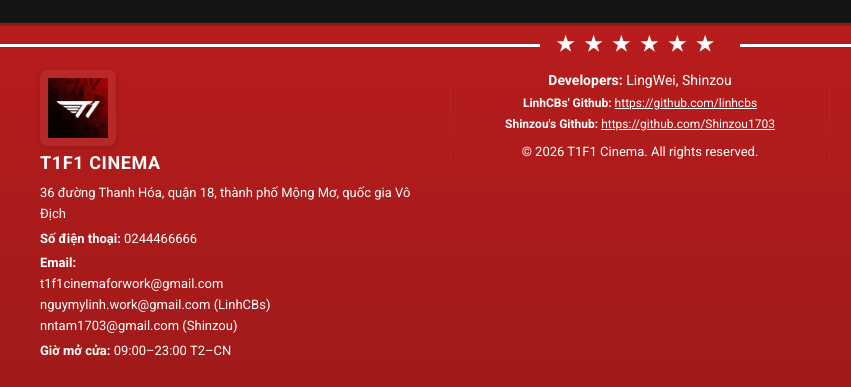
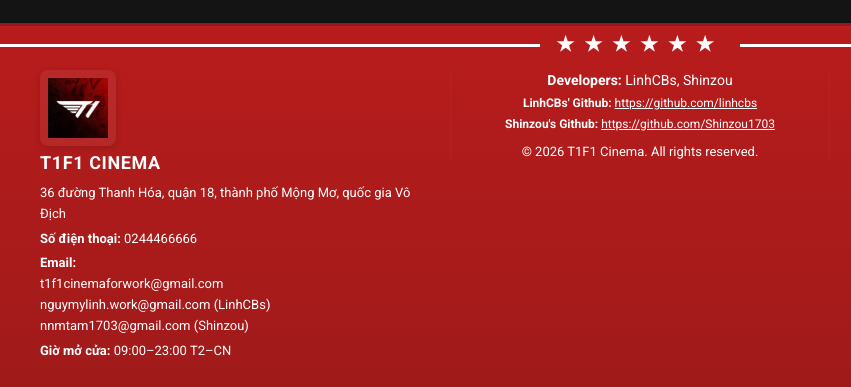
Before and after one commit to linhcbs/movie-tickets-booking-app, a website: page app/public/index.html in a window 1280 px wide. Shown: the part 196-583 px from the top of the page, 0-851 px from the left. Drawn offline with Linux system fonts and the light colour scheme; no server answers.

Commit message:
Fix thong tin footnote

```diff
--- a/app/public/index.html
+++ b/app/public/index.html
@@ -157,7 +157,7 @@
                     <p style="padding: 0px; margin: 0px;">
                         t1f1cinemaforwork@gmail.com <br>
                         nguymylinh.work@gmail.com (LinhCBs)<br>
-                        nntam1703@gmail.com (Shinzou)
+                        nnmtam1703@gmail.com (Shinzou)
                     </p>
                     </div>
                     <div class="hours"><strong>Giờ mở cửa:</strong> 09:00–23:00 T2–CN</div>
@@ -165,7 +165,7 @@
             </div>
 
             <div class="footer-middle">
-                <div class="designer"><strong>Developers:</strong> LingWei, Shinzou</div>
+                <div class="designer"><strong>Developers:</strong> LinhCBs, Shinzou</div>
                 <div class="github-links"><strong>LinhCBs' Github:</strong> <a href="https://github.com/linhcbs" target="_blank" rel="noopener">https://github.com/linhcbs</a></div>
                 <div class="github-links"><strong>Shinzou's Github:</strong> <a href="https://github.com/Shinzou1703" target="_blank" rel="noopener">https://github.com/Shinzou1703</a></div>
                 <div class="copyright">© 2026 T1F1 Cinema. All rights reserved.</div>
```
